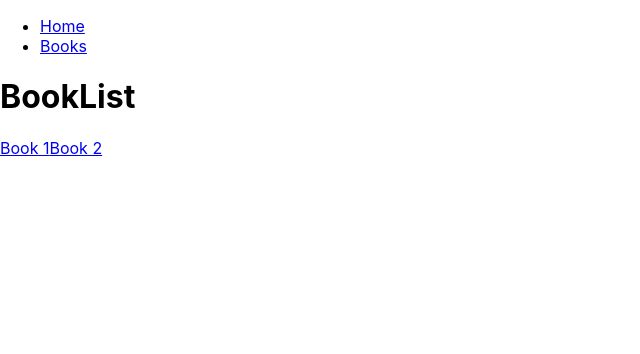
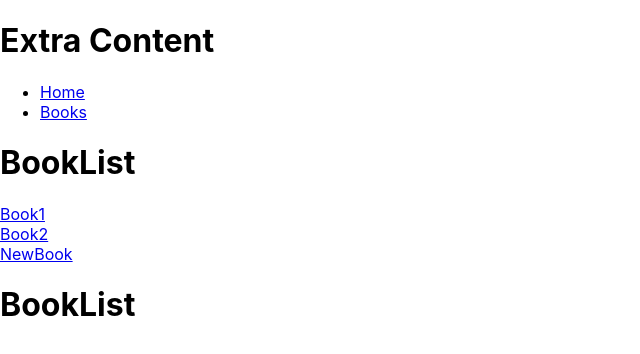
Before and after one commit to ammar1904/Learning-React, a React (Create React App) app: page /books in a window 1280 px wide. Shown: the top 354 px of the page, without its empty margins (0-640 px from the left). Built offline with nearby package versions, Linux system fonts and the light colour scheme.

Commit message:
my sixth commit

```diff
--- a/src/App.js
+++ b/src/App.js
@@ -3,6 +3,9 @@
 import Home from './Pages/Home';
 import BookList from './Pages/BookList';
 import Book from './Pages/Book';
+import NewBook from './Pages/NewBook';
+import NotFound from './Pages/NotFound';
+import BookLayout from './Pages/BookLayout';
 
 // import CompA from './Component/CompA';
 // import Counter from './Component/Counter';
@@ -37,6 +40,10 @@
 
    return (
       <>
+      <Routes>
+         <Route path="/books" element={<h1>Extra Content</h1>}/>
+      </Routes>
+
       <nav>
          <ul>
             <li><Link to="/">Home</Link></li>
@@ -45,8 +52,18 @@
       </nav>
       <Routes>
          <Route path="/" element={<Home/>} />
-         <Route path="/books" element={<BookList/>} />
+         {/* <Route path="/books" element={<BookList/>} />
          <Route path="/books/:id" element={<Book/>} />
+         <Route path="/books/new" element={<NewBook/>} /> */}
+
+         <Route path="/books" element={<BookLayout/>}>
+            <Route index element={<BookList/>}/>
+            <Route path=":id" element={<Book/>}/>
+            <Route path="new" element={<NewBook/>}/>
+         </Route>
+
+         <Route path="*" element={<NotFound/>}/>
+
       </Routes>
 
       </>
--- a/src/Pages/Book.js
+++ b/src/Pages/Book.js
@@ -1,13 +1,13 @@
 import React from 'react'
+import { useOutletContext, useParams } from 'react-router-dom'
 
 const Book = () => {
+
+  const { id } = useParams()
+  const obj = useOutletContext()
+
   return (
-    <div>
-      <h1>
-      Book
-      </h1>
-    </div>
+    <h1>Book{id} {obj.hello}</h1>
   )
 }
-
 export default Book
--- /dev/null
+++ b/src/Pages/BookLayout.js
@@ -0,0 +1,20 @@
+import React from 'react'
+import { Link, Outlet } from 'react-router-dom'
+
+const BookLayout = () => {
+  return (
+    <>
+    <h1>
+    BookList
+    </h1>
+    <Link to="/books/1">Book1</Link>
+    <br/>
+    <Link to="/books/2">Book2</Link>
+    <br/>
+    <Link to="/books/new">NewBook</Link>
+    <Outlet context={{hello: "world"}}/>
+    </>
+  )
+}
+
+export default BookLayout
--- a/src/Pages/BookList.js
+++ b/src/Pages/BookList.js
@@ -7,8 +7,6 @@
         <h1>
         BookList
         </h1>
-        <Link to="/books/1">Book 1</Link>
-        <Link to="/books/2">Book 2</Link>
     </div>
   )
 }
```
